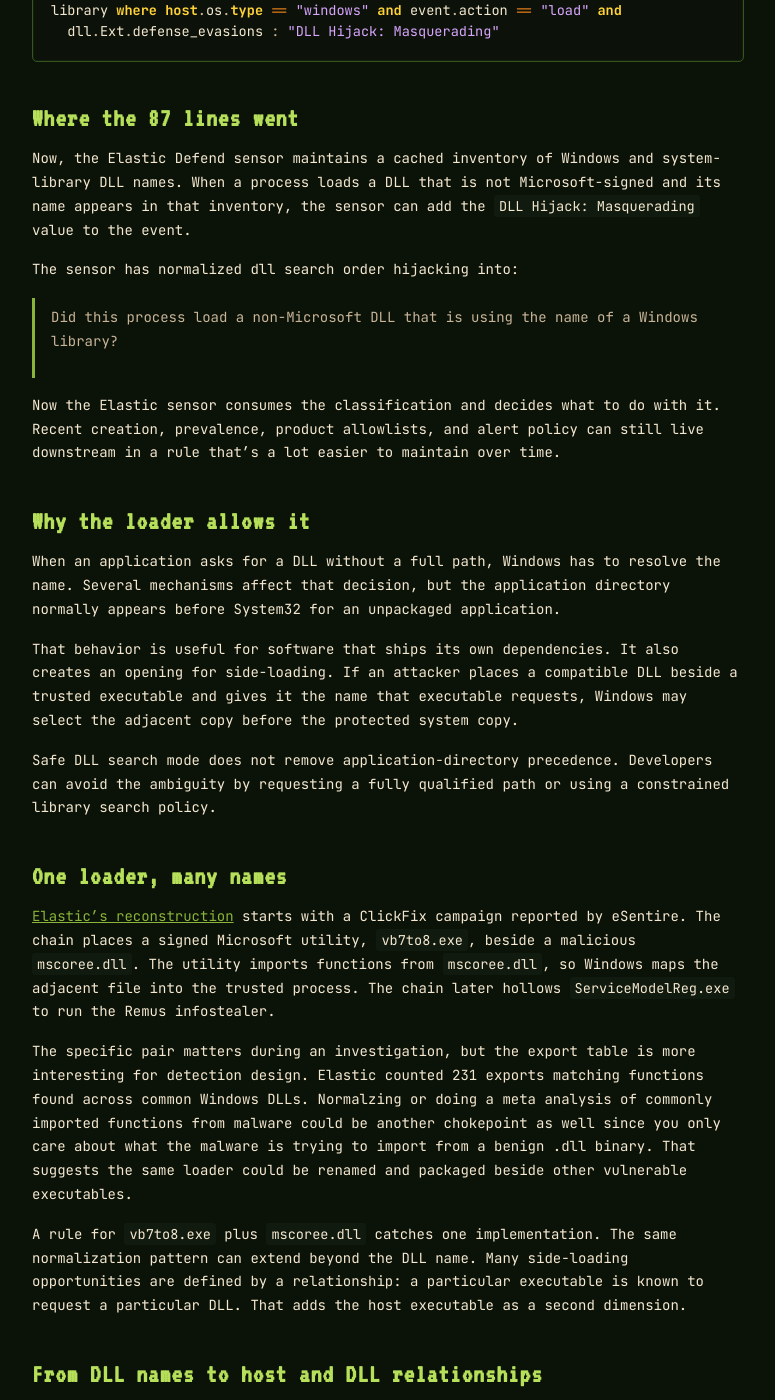
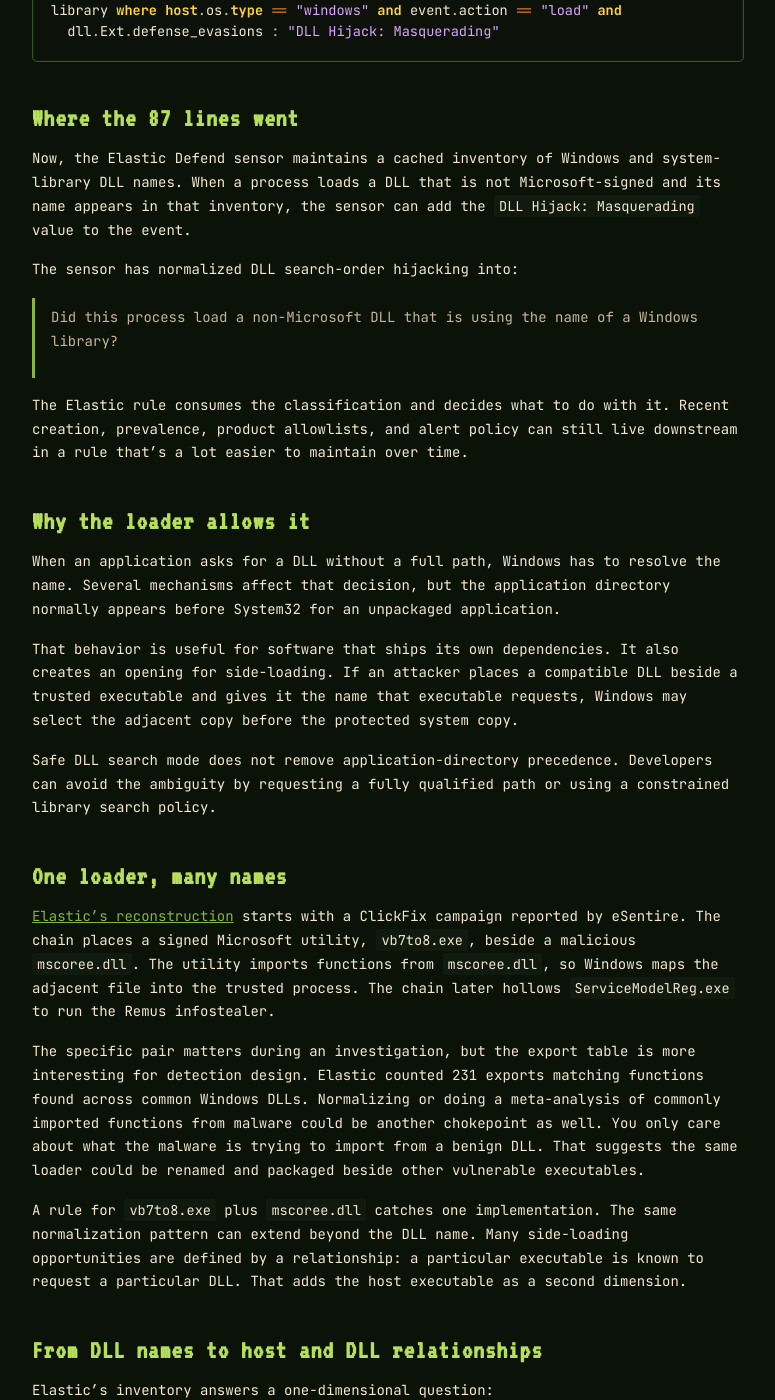
Before and after one commit to iimp0ster/playingwithpackets, a Jekyll site: the page built from _posts/2026-09-13-the-87-lines-did-not-disappear.md, in a window 1280 px wide and 1400 px high, scrolled down 406 px. Shown: the whole window, without its empty margins (252-1027 px from the left). Built offline with Jekyll 4.4.1, drawn with Linux system fonts in a browser that asks for light colours; some of the changed text lies outside the part shown.

Commit message:
Polish DLL side-loading article copy

```diff
--- a/_posts/2026-09-13-the-87-lines-did-not-disappear.md
+++ b/_posts/2026-09-13-the-87-lines-did-not-disappear.md
@@ -22,11 +22,11 @@
 loads a DLL that is not Microsoft-signed and its name appears in that inventory, the sensor can add
 the `DLL Hijack: Masquerading` value to the event.
 
-The sensor has normalized dll search order hijacking into:
+The sensor has normalized DLL search-order hijacking into:
 
 > Did this process load a non-Microsoft DLL that is using the name of a Windows library?
 
-Now the Elastic sensor consumes the classification
+The Elastic rule consumes the classification
 and decides what to do with it. Recent creation, prevalence, product allowlists, and alert policy can
 still live downstream in a rule that's a lot easier to maintain over time.
 
@@ -53,7 +53,7 @@
 
 The specific pair matters during an investigation, but the export table is more interesting for
 detection design. Elastic counted 231 exports matching functions found across common Windows DLLs.
-Normalzing or doing a meta analysis of commonly imported functions from malware could be another chokepoint as well since you only care about what the malware is trying to import from a benign .dll binary.
+Normalizing or doing a meta-analysis of commonly imported functions from malware could be another chokepoint as well. You only care about what the malware is trying to import from a benign DLL.
 That suggests the same loader could be renamed and packaged beside other vulnerable executables.
 
 A rule for `vb7to8.exe` plus `mscoree.dll` catches one implementation.
```
Also changed, not shown: other parts of _posts/2026-09-13-the-87-lines-did-not-disappear.md (+2 -2 lines).
